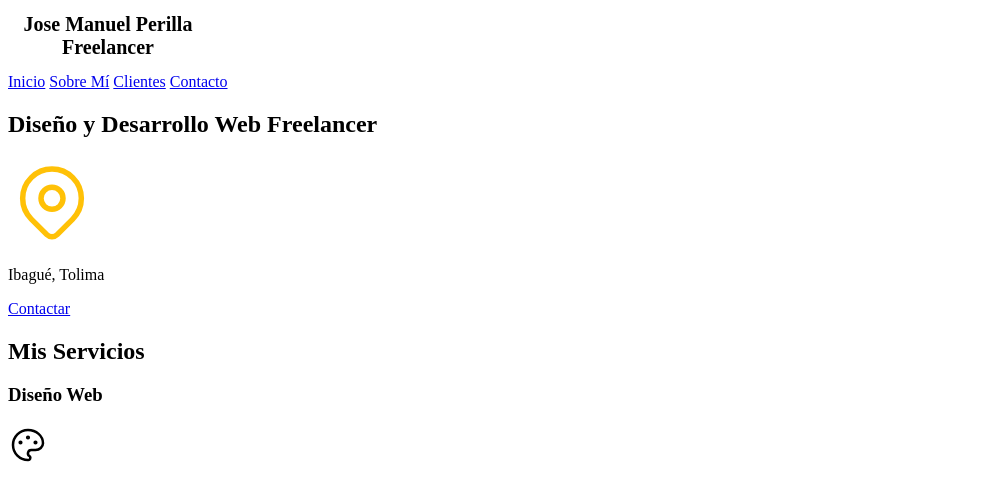
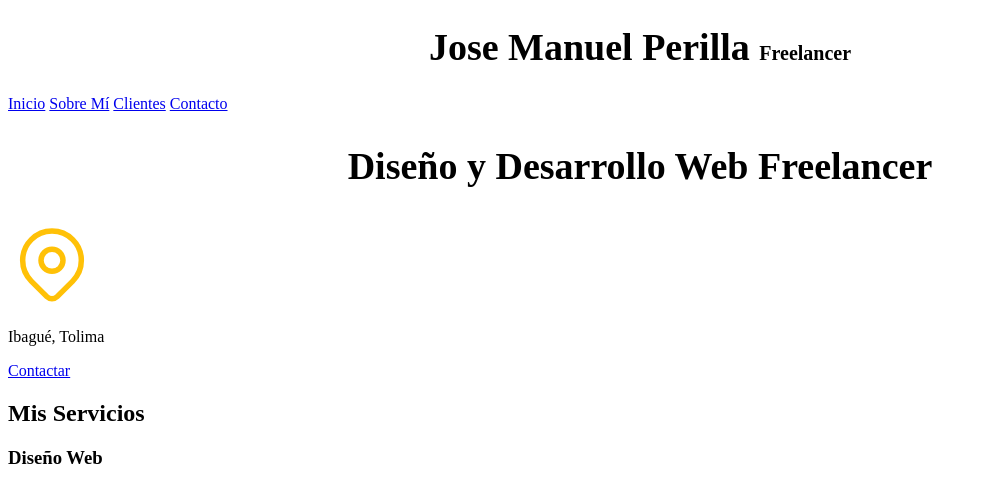
Before and after one commit to Nagumin/freelancer_inicio, a plain HTML site: page index.html in a window 1280 px wide. Shown: the top 482 px of the page, without its empty margins (0-987 px from the left). Drawn offline with Linux system fonts and the light colour scheme.

Commit message:
clase titulo css

```diff
--- a/css/styles.css
+++ b/css/styles.css
@@ -3,15 +3,14 @@ html{
 }
 
 body{
-    font-size: 16px;
+    font-size: 16px; /* 1rem = 10px */
 }
 
-h1{
+.titulo {
     text-align: center;
-    font-size: 2rem;
-    width: 20rem; /* 1rem = 10px */
+    font-size: 3.8rem;
 }
 
-span{
+.titulo span{
     font-size: 2rem;
 }
--- a/index.html
+++ b/index.html
@@ -10,7 +10,7 @@
 </head>
 <body>
     <header>
-    <h1>Jose Manuel Perilla <span>Freelancer</span></h1>
+    <h1 class="titulo">Jose Manuel Perilla <span>Freelancer</span></h1>
     </header>
 
     <nav>
@@ -21,7 +21,7 @@
     </nav>
 
     <section>
-    <h2>Diseño y Desarrollo Web Freelancer</h2>
+    <h2 class="titulo">Diseño y Desarrollo Web Freelancer</h2>
 
         <p>
             <svg xmlns="http://www.w3.org/2000/svg" class="icon icon-tabler icon-tabler-map-pin"
```
